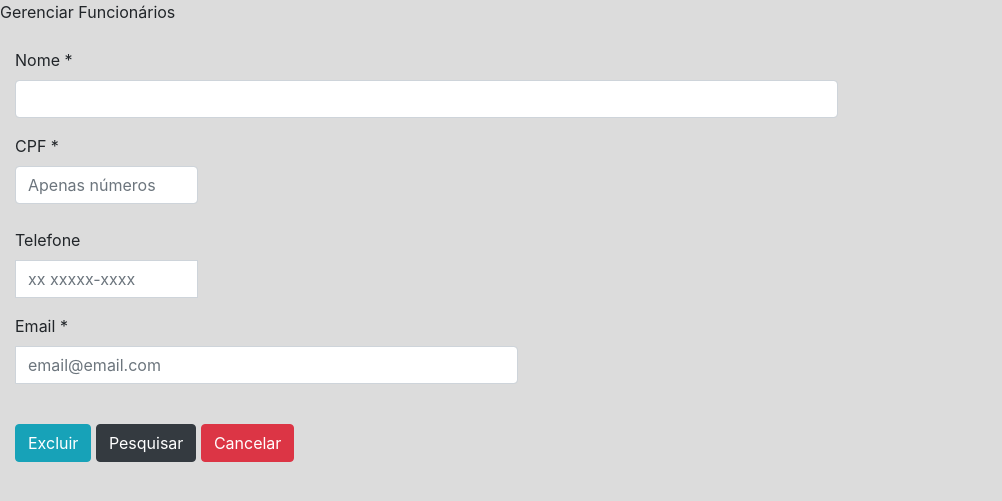
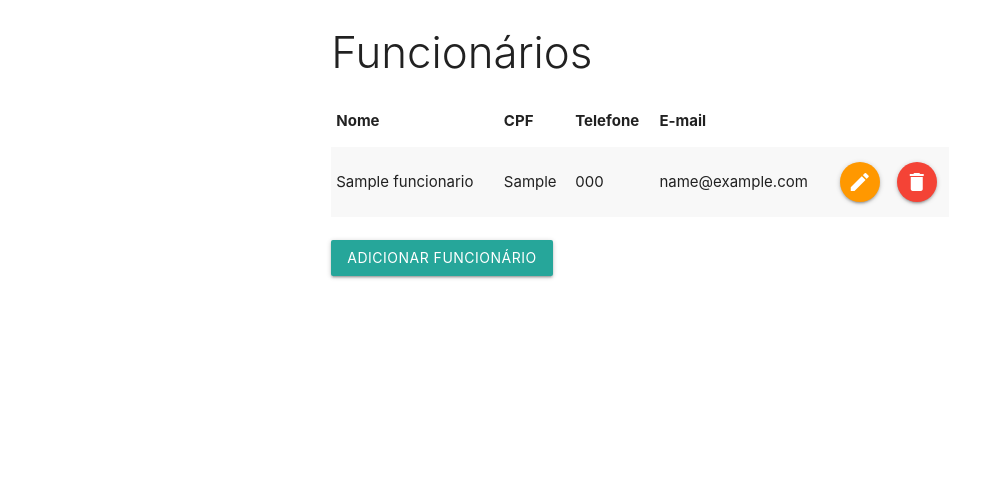
Before and after one commit to DaniloHY/ProjetoPHP2H2022, a PHP site: page / in a window 1280 px wide. Shown: the top 501 px of the page, without its empty margins (0-1002 px from the left). Run offline with PHP 8.4, Linux system fonts and the light colour scheme; tables that the repository leaves empty hold one stand-in row (values such as "Sample post"); data that the repository does not hold is empty; some libraries are stand-ins or nearby versions.

Commit message:
Implementando

```diff
--- a/3 Módulo 2023/acao_php/conexao_bd.php
+++ b/3 Módulo 2023/acao_php/conexao_bd.php
@@ -1,7 +1,7 @@
 <?php
 
 	$server  = 'localhost';
-	$user = 'admin';
+	$user = 'etecia';
 	$password = '123456';
 	$nome_db = 'dbFuncionarios';
 
--- a/3 Módulo 2023/alterar.php
+++ b/3 Módulo 2023/alterar.php
@@ -1,7 +1,7 @@
 <?php
-	include_once 'php_action/conexao_bd.php';
+	include_once 'acao_php/conexao_bd.php';
 	//cabeçalho
-	include_once 'includes/header.php';
+	include_once 'include/header.php';
 
 	if (isset($_GET['id'])) {
 
@@ -60,7 +60,7 @@
 
 	//rodapé
 
-	include_once 'includes/footer.php';
+	include_once 'include/footer.php';
 
 
  ?>
--- a/3 Módulo 2023/cadastrar.php
+++ b/3 Módulo 2023/cadastrar.php
@@ -1,6 +1,6 @@
 <?php
 	//cabeçalho
-	include_once 'includes/header.php';
+	include_once 'include/header.php';
 ?>
 
 <div class="row">
@@ -44,7 +44,7 @@
 
 	//rodapé
 
-	include_once 'includes/footer.php';
+	include_once 'include/footer.php';
 
 
  ?>
--- a/3 Módulo 2023/index.php
+++ b/3 Módulo 2023/index.php
@@ -1,55 +1,88 @@
-<!DOCTYPE html>
-<html>
-<head>
-	<meta charset="utf-8">
-	<meta name="viewport" content="width=device-width, initial-scale=1">
-	<link rel="stylesheet" href="https://cdn.jsdelivr.net/npm/bootstrap@4.0.0/dist/css/bootstrap.min.css" integrity="sha384-Gn5384xqQ1aoWXA+058RXPxPg6fy4IWvTNh0E263XmFcJlSAwiGgFAW/dAiS6JXm" crossorigin="anonymous">
-	<title>Cadastro Funcionário</title>
-</head>
-<body style="background-color: #DCDCDC;">
-	 <div class="panel-heading">Gerenciar Funcionários</div> <br>
-	<div class="form-group">
-		<label class="col-md-2 control-label" for="Nome">Nome <h11>*</h11></label>
-	<div class="col-md-8">
-		<input id="Nome" name="Nome" placeholder="" class="form-control input-md" required="" type="text">
-	</div>
-</div>
-<div class="form-group">
-  <label class="col-md-2 control-label" for="Nome">CPF <h11>*</h11></label>  <br>
-  <div class="col-md-2">
-  <input id="cpf" name="cpf" placeholder="Apenas números" class="form-control input-md" required="" type="text" maxlength="11" pattern="[0-9]+$"> <br>
-  </div>
-  <label class="col-md-1 control-label" for="prependedtext">Telefone</label> <br>
-     <div class="col-md-2">
-    <div class="input-group">
-      <span class="input-group-addon"><i class="glyphicon glyphicon-earphone"></i></span>
-      <input id="prependedtext" name="prependedtext" class="form-control" placeholder="xx xxxxx-xxxx" type="text" maxlength="13"  pattern="\[0-9]{2}\ [0-9]{4,6}-[0-9]{3,4}$"
-      OnKeyPress="formatar('## #####-####', this)"> <br>
+<?php
+
+  include_once 'acao_php/conexao_bd.php';
+
+  //cabeçalho
+  include_once 'include/header.php';
+
+  include_once 'include/mensagem.php';
+?>
+
+  <div class="row">
+    <div class="col s12 m6 push-m3">
+      <h3 class="light">Funcionários</h3>
+      <table class="striped">
+      <thead>
+        <tr>
+          <th>Nome</th>
+          <th>CPF</th>
+          <th>Telefone</th>
+          <th>E-mail</th>
+        </tr>
+      </  >
+
+      <tbody>
+        <?php
+
+          $sql = "SELECT * FROM Funcionarios";
+
+          $resultado = mysqli_query($connection, $sql);
+
+
+          while($dados = mysqli_fetch_array($resultado)){
+
+          ?>
+
+            <tr>
+              <td><?php echo $dados['NomeFuncio']; ?></td>
+              <td><?php echo $dados['CPFFuncio']; ?></td>
+              <td><?php echo $dados['TelefoneFuncio']; ?></td>
+              <td><?php echo $dados['EmailFuncio']; ?></td>
+
+              <td><a href="alterar.php?id=<?php echo $dados['codFuncio']; ?>" class="btn-floating orange"><i class="material-icons">edit</i></a></td>
+
+              <td><a href="#modal<?php echo $dados['codFuncio']; ?>" class="btn-floating red modal-trigger"><i class="material-icons">delete</i></a></td>
+
+              <!-- Modal Structure in Materializecss -->
+                <div id="modal<?php echo $dados['codFuncio']; ?>" class="modal">
+                  <div class="modal-content">
+                    <h4>Aviso</h4>
+                    <p>Deseja excluir o Funcionário?</p>
+                  </div>
+                  <div class="modal-footer">
+
+
+                    <form action="acao_php/excluir_funcionario.php" method="POST">
+                      <input type="hidden" name="codFuncio" value="<?php echo $dados['codFuncio']; ?>">
+
+                      <button type="submit" name="btn-excluir" class="btn red">Excluir</button>
+
+                      <a href="#!" class="modal-close waves-effect waves-green btn">Cancelar</a>
+
+                    </form>
+                  </div>
+                </div>
+
+            </tr>
+
+          <?php }
+
+          ?>
+
+      </tbody>
+
+      </table>
+      <br>
+      <a href="cadastrar.php" class="btn">Adicionar Funcionário</a>
     </div>
   </div>
- </div>
- <div class="form-group">
-  <label class="col-md-2 control-label" for="prependedtext">Email <h11>*</h11></label>
-  <div class="col-md-5">
-    <div class="input-group">
-      <span class="input-group-addon"><i class="glyphicon glyphicon-envelope"></i></span>
-      <input id="prependedtext" name="prependedtext" class="form-control" placeholder="email@email.com" required="" type="text" pattern="[a-z0-9._%+-]+@[a-z0-9.-]+\.[a-z]{2,4}$" >
-    </div>
-  </div>
-</div>
- <div class="form-group">
-  <label class="col-md-2 control-label" for="Cadastrar"></label>
-  <div class="col-md-8">
 
 
-    <button id="Cadastrar" name="btn-excluir" class="btn btn-info" type="Submit">Excluir</button>
-    <button id="Cadastrar" name="Cadastrar" class="btn btn-dark" type="Submit">Pesquisar</button>
-    <button id="Cancelar" name="Cancelar" class="btn btn-danger" type="Reset">Cancelar</button>
-  </div>
-</div>
-    <script src="https://code.jquery.com/jquery-3.2.1.slim.min.js" integrity="sha384-KJ3o2DKtIkvYIK3UENzmM7KCkRr/rE9/Qpg6aAZGJwFDMVNA/GpGFF93hXpG5KkN" crossorigin="anonymous"></script>
-    <script src="https://cdn.jsdelivr.net/npm/popper.js@1.12.9/dist/umd/popper.min.js" integrity="sha384-ApNbgh9B+Y1QKtv3Rn7W3mgPxhU9K/ScQsAP7hUibX39j7fakFPskvXusvfa0b4Q" crossorigin="anonymous"></script>
-    <script src="https://cdn.jsdelivr.net/npm/bootstrap@4.0.0/dist/js/bootstrap.min.js" integrity="sha384-JZR6Spejh4U02d8jOt6vLEHfe/JQGiRRSQQxSfFWpi1MquVdAyjUar5+76PVCmYl" crossorigin="anonymous"></script>
+<?php
 
-</body>
-</html>
+  //rodapé
+
+  include_once 'include/footer.php';
+
+
+ ?>
```
